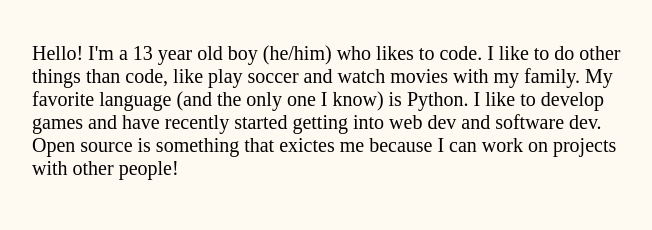
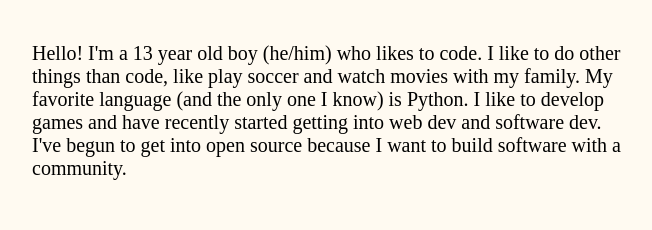
Before and after one commit to eggnaut/eggnaut.github.io, a plain HTML site: page index.html in a window 1280 px wide. Shown: the part 570-800 px from the top of the page, without its empty margins (308-960 px from the left). Drawn offline with Linux system fonts and the light colour scheme; a web font is replaced by a local one.

Commit message:
Update index.html

```diff
--- a/index.html
+++ b/index.html
@@ -28,7 +28,7 @@
                 I like to do other things than code, like play soccer and watch movies with my family.
                 My favorite language (and the only one I know) is Python.
                 I like to develop games and have recently started getting into web dev and software dev.
-                Open source is something that exictes me because I can work on projects with other people!
+                I've begun to get into open source because I want to build software with a community.
             </p>
         </div>
 
```
